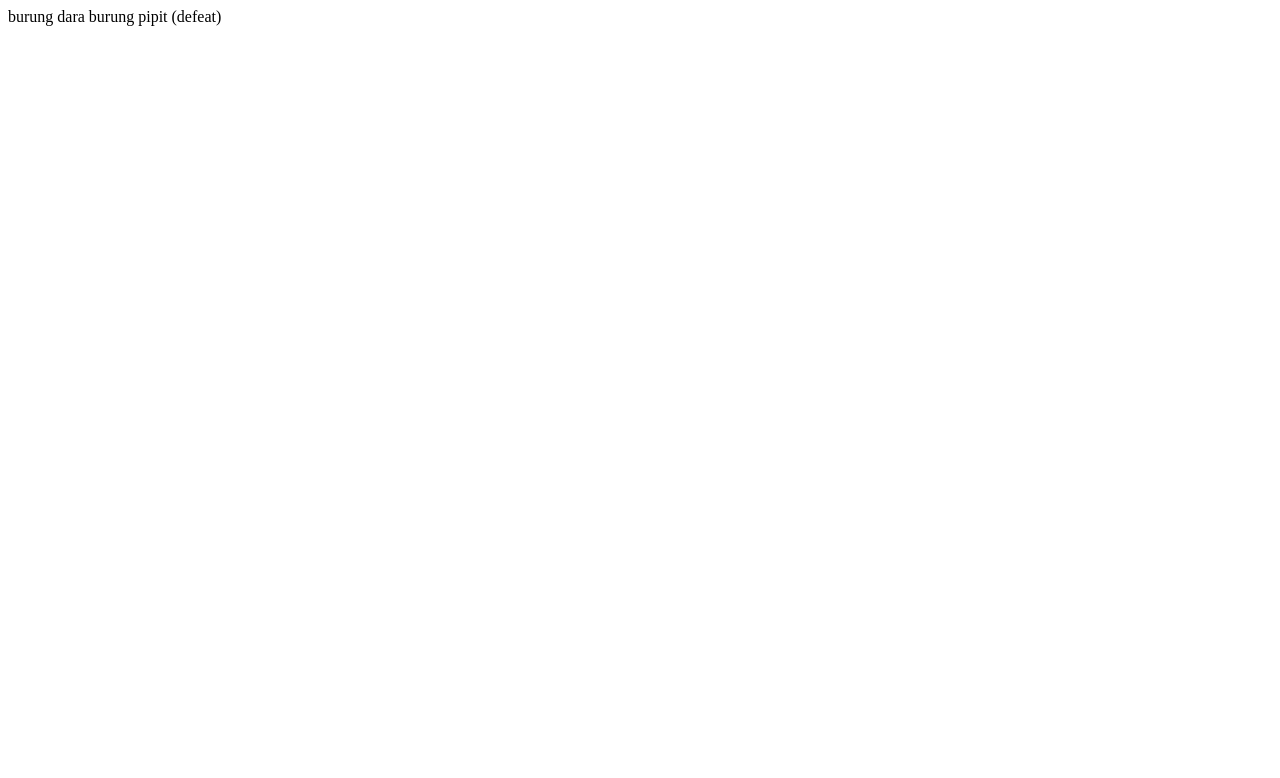
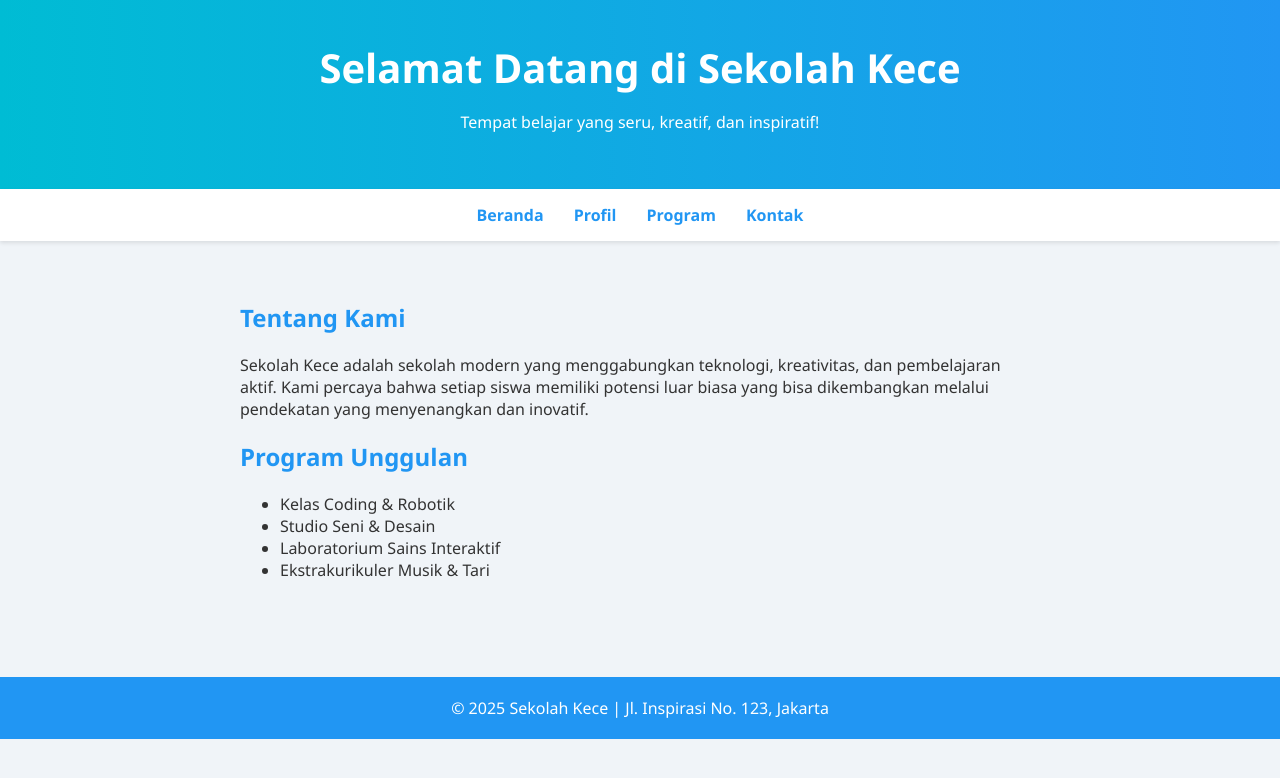
Before and after one commit to reyznn4-ops/reyznn4-ops.github.io, a plain HTML site: page index.html in a window 1280 px wide. Drawn offline with Linux system fonts and the light colour scheme.

Commit message:
Update index.html

```diff
--- a/index.html
+++ b/index.html
@@ -1 +1,88 @@
-burung dara burung pipit (defeat)
+<!DOCTYPE html>
+<html lang="id">
+<head>
+  <meta charset="UTF-8">
+  <meta name="viewport" content="width=device-width, initial-scale=1">
+  <title>Sekolah Kece</title>
+  <style>
+    body {
+      font-family: 'Segoe UI', sans-serif;
+      margin: 0;
+      padding: 0;
+      background: #f0f4f8;
+      color: #333;
+    }
+    header {
+      background: linear-gradient(90deg, #00bcd4, #2196f3);
+      color: white;
+      padding: 40px 20px;
+      text-align: center;
+    }
+    header h1 {
+      margin: 0;
+      font-size: 2.5em;
+    }
+    nav {
+      background: #ffffff;
+      box-shadow: 0 2px 4px rgba(0,0,0,0.1);
+      display: flex;
+      justify-content: center;
+      gap: 30px;
+      padding: 15px 0;
+    }
+    nav a {
+      text-decoration: none;
+      color: #2196f3;
+      font-weight: bold;
+    }
+    section {
+      padding: 40px 20px;
+      max-width: 800px;
+      margin: auto;
+    }
+    section h2 {
+      color: #2196f3;
+      margin-bottom: 20px;
+    }
+    footer {
+      background: #2196f3;
+      color: white;
+      text-align: center;
+      padding: 20px;
+      margin-top: 40px;
+    }
+  </style>
+</head>
+<body>
+
+  <header>
+    <h1>Selamat Datang di Sekolah Kece</h1>
+    <p>Tempat belajar yang seru, kreatif, dan inspiratif!</p>
+  </header>
+
+  <nav>
+    <a href="#">Beranda</a>
+    <a href="#">Profil</a>
+    <a href="#">Program</a>
+    <a href="#">Kontak</a>
+  </nav>
+
+  <section>
+    <h2>Tentang Kami</h2>
+    <p>Sekolah Kece adalah sekolah modern yang menggabungkan teknologi, kreativitas, dan pembelajaran aktif. Kami percaya bahwa setiap siswa memiliki potensi luar biasa yang bisa dikembangkan melalui pendekatan yang menyenangkan dan inovatif.</p>
+
+    <h2>Program Unggulan</h2>
+    <ul>
+      <li>Kelas Coding & Robotik</li>
+      <li>Studio Seni & Desain</li>
+      <li>Laboratorium Sains Interaktif</li>
+      <li>Ekstrakurikuler Musik & Tari</li>
+    </ul>
+  </section>
+
+  <footer>
+    &copy; 2025 Sekolah Kece | Jl. Inspirasi No. 123, Jakarta
+  </footer>
+
+</body>
+</html>
```
